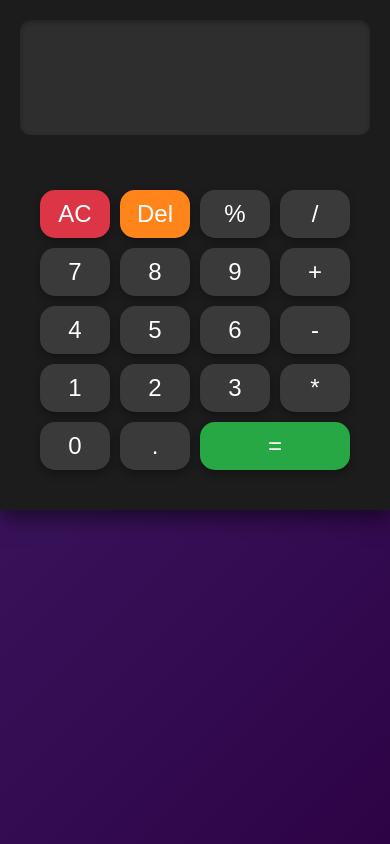
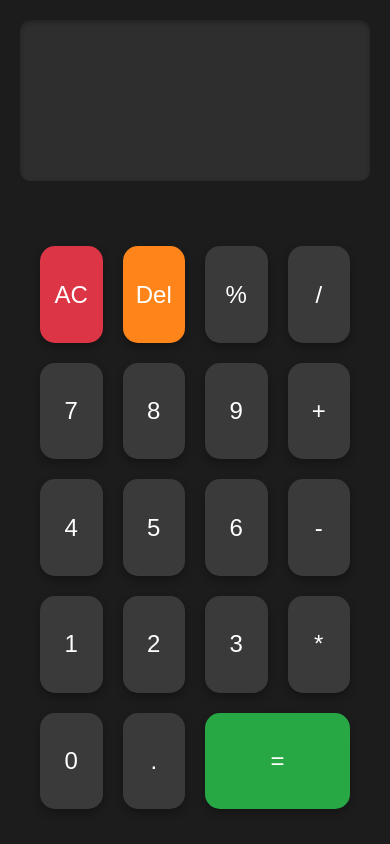
Before and after one commit to Jojo588/calculatorApp, a React (Create React App) app: page / in a window 390 px wide. Built offline with nearby package versions, Linux system fonts and the light colour scheme.

Commit message:
calculatorApp

```diff
--- a/src/App.css
+++ b/src/App.css
@@ -4,13 +4,10 @@
   box-sizing: border-box;
 }
 
-html, body {
-  height: 100%;
-}
-
 body {
   background: linear-gradient(135deg, #3e1e68, #2e0346);
   font-family: 'Segoe UI', Tahoma, Geneva, Verdana, sans-serif;
+  height: 100vh;
 }
 
 .container {
@@ -79,62 +76,49 @@ body {
   background-color: #ff851b !important;
 }
 
-/* Responsive Styling: tablets */
+/* Responsive Styling */
 @media (min-width: 600px) and (max-width: 900px) {
   .container {
     width: 70%;
   }
-
   .textSection {
     font-size: 2.5rem;
   }
-
   .buttons input {
     font-size: 2rem;
   }
 }
 
-/* Mobile: portrait and landscape merged */
-@media (max-width: 767px) {
+@media (max-width: 600px) {
   .container {
-    position: relative;
     top: 0;
     left: 0;
     transform: none;
+    height: 100vh;
     width: 100vw;
+    border-radius: 0;
+  }
+  .textSection{
+    font-size: 4rem;
+    padding: 40px 20px;
+  }
+  .buttons{
+    margin-top: 13%;
+  }
+}
+@media only screen and (max-width: 767px) and (orientation: landscape) and (hover: none) and (pointer: coarse)
+ {
+  .container{
+    width: 100%;
     height: 100%;
     border-radius: 0;
+
   }
-
-  .textSection {
-    font-size: 3rem;
-    padding: 30px 20px;
-  }
-
-  .buttons {
-    margin-top: 10%;
+  .buttons{
     gap: 10px;
   }
-
-  .buttons input {
-    font-size: 1.5rem;
-    padding: 10px;
+  .buttons input{
+    font-size: 20px;
+    padding: 0;
   }
 }
-
-/* Fine-tuning for touch devices in landscape */
-@media (max-width: 767px) and (orientation: landscape) and (hover: none) and (pointer: coarse) {
-  .textSection {
-    font-size: 2rem;
-    padding: 20px 15px;
-  }
-
-  .buttons input {
-    font-size: 1.2rem;
-    padding: 8px;
-  }
-
-  .buttons {
-    gap: 8px;
-  }
-}
```
Also changed, not shown: 6 other files (tests, documents, lock files or other folders).
